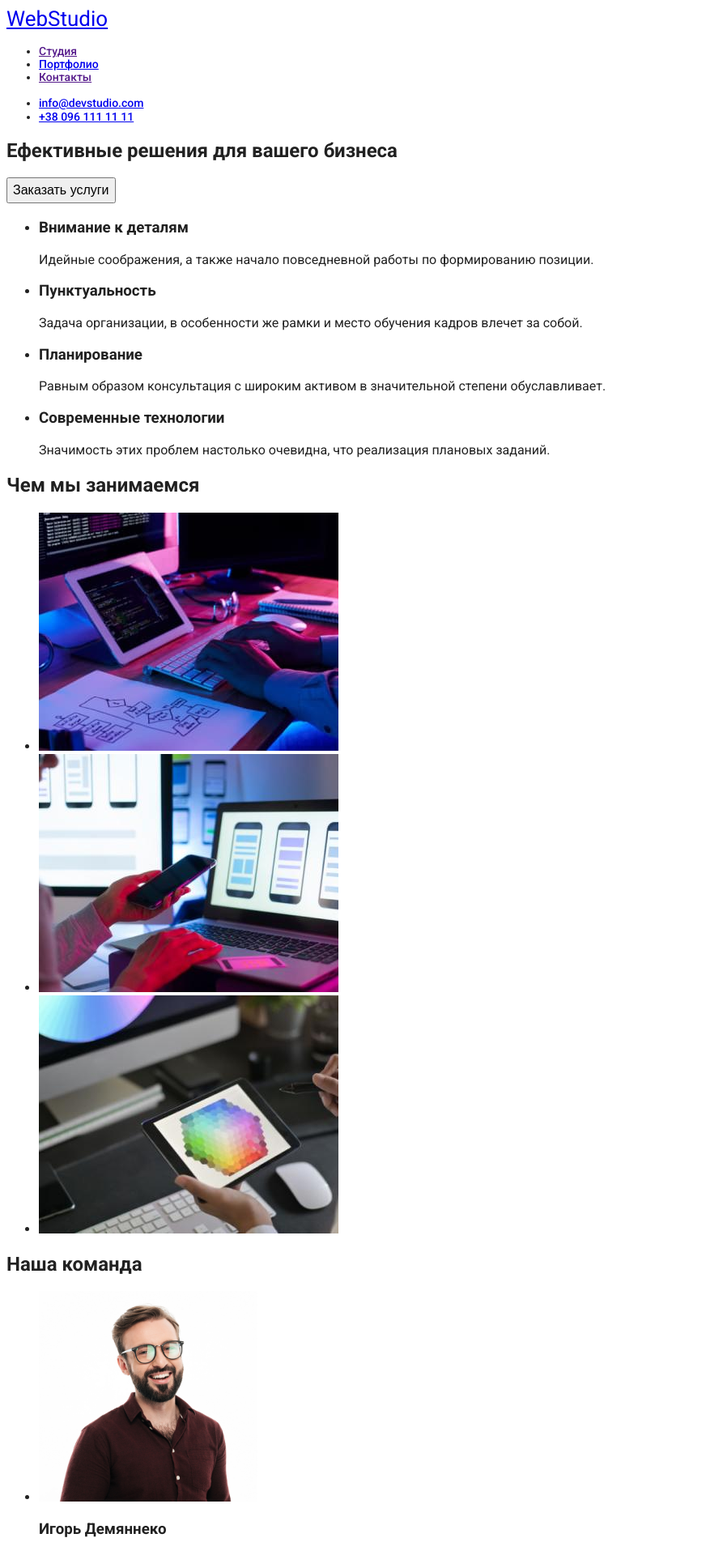
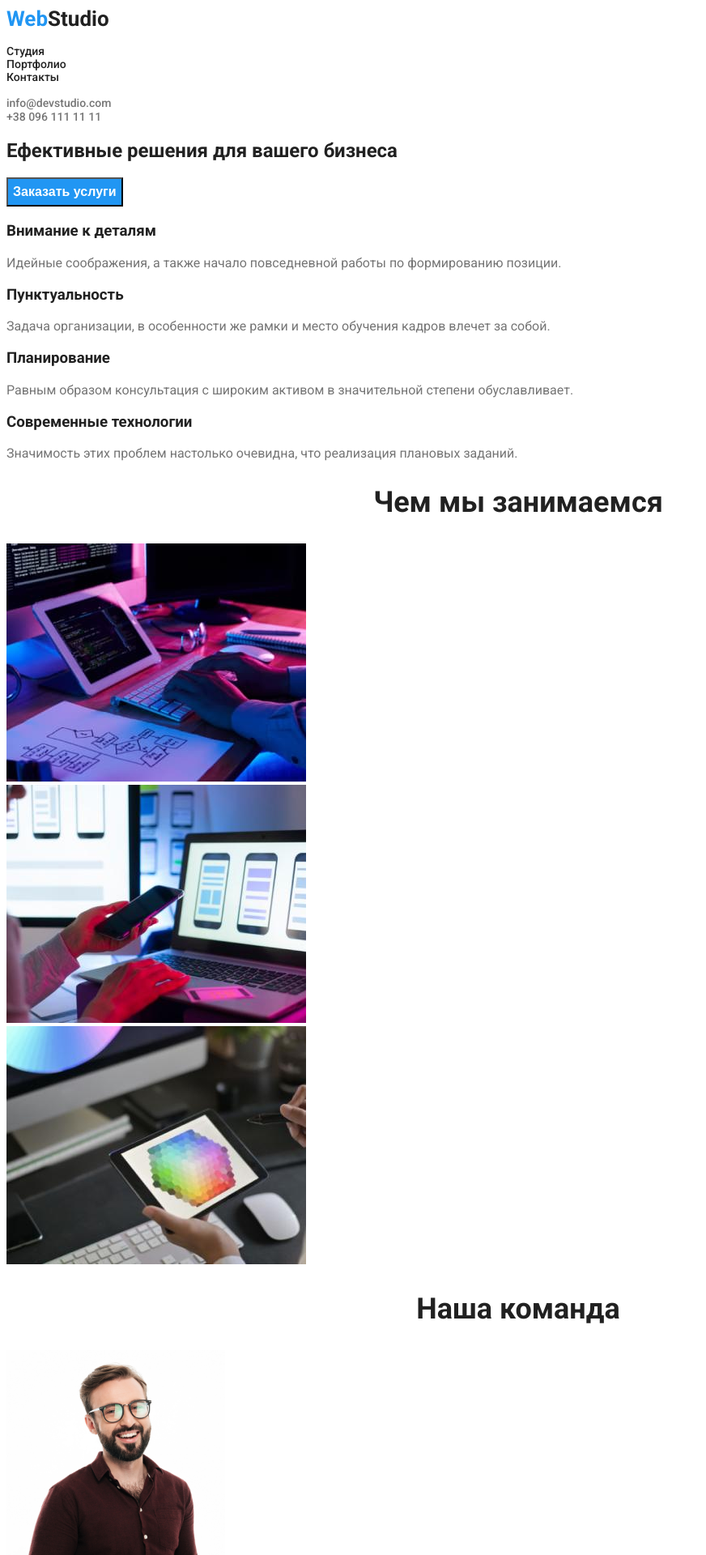
Before and after one commit to orestmahera94/goit-markup-hw-02, a Jekyll site: the page index.html, which Jekyll copies as it is, in a window 1280 px wide. Shown: the top 1920 px of the page at 81% size, without its empty margins (0-872 px from the left). Built offline with Jekyll 4.4.1, drawn with Linux system fonts in a browser that asks for light colours.

Commit message:
commit on main

```diff
--- a/index.html
+++ b/index.html
@@ -13,47 +13,57 @@
 
   <body>
     <header>
-      <a href="./index.html" class="logo">WebStudio</a>
+      <a href="./index.html" class="logo"
+        ><span class="color-logo">Web</span><span class="menu-color">Studio</span></a
+      >
       <nav>
         <ul>
-          <li class="header"><a href=""> Студия</a></li>
-          <li class="header"><a href="./portfolio.html"> Портфолио </a></li>
-          <li class="header"><a href=""> Контакты</a></li>
+          <li class="header"><a href="" class="menu-color"> Студия</a></li>
+          <li class="header"><a href="./portfolio.html" class="menu-color"> Портфолио </a></li>
+          <li class="header"><a href="" class="menu-color"> Контакты</a></li>
         </ul>
       </nav>
       <ul>
-        <li class="header"><a href="mailto:info@devstudio.com"> info@devstudio.com</a></li>
-        <li class="header"><a href="tel:+38 096 111 11 11">+38 096 111 11 11</a></li>
+        <li class="header">
+          <a href="mailto:info@devstudio.com" class="contacts"> info@devstudio.com</a>
+        </li>
+        <li class="header">
+          <a href="tel:+38 096 111 11 11" class="contacts">+38 096 111 11 11</a>
+        </li>
       </ul>
     </header>
     <main>
       <!--Заказ услуг-->
       <section>
         <h1>Ефективные решения для вашего бизнеса</h1>
-        <button class="size-button" name="button" type="button">Заказать услуги</button>
+        <button class="bottom-servise-studio" name="button" type="button">Заказать услуги</button>
       </section>
       <!---Что мы  делаем-->
       <section>
         <ul>
           <li>
             <h3>Внимание к деталям</h3>
-            <p>Идейные соображения, а также начало повседневной работы по формированию позиции.</p>
+            <p class="index-smoll-text-color">
+              Идейные соображения, а также начало повседневной работы по формированию позиции.
+            </p>
           </li>
           <li>
             <h3>Пунктуальность</h3>
-            <p>
+            <p class="index-smoll-text-color">
               Задача организации, в особенности же рамки и место обучения кадров влечет за собой.
             </p>
           </li>
           <li>
             <h3>Планирование</h3>
-            <p>
+            <p class="index-smoll-text-color">
               Равным образом консультация с широким активом в значительной степени обуславливает.
             </p>
           </li>
           <li>
             <h3>Современные технологии</h3>
-            <p>Значимость этих проблем настолько очевидна, что реализация плановых заданий.</p>
+            <p class="index-smoll-text-color">
+              Значимость этих проблем настолько очевидна, что реализация плановых заданий.
+            </p>
           </li>
         </ul>
       </section>
@@ -119,11 +129,19 @@
     </main>
     <footer>
       <address>
-        <a href="./index.html" class="logo">WebStudio<br /></a>
+        <a href="./index.html" class="logo"
+          ><span class="color-logo">Web</span><span class="menu-color">Studio</span><br
+        /></a>
         <ul>
-          <li class="footer"><a href="">г. Киев, пр-т Леси Украинки, 26 </a><br /></li>
-          <li class="footer"><a href="mailto:info@devstudio.com">info@devstudio.com</a><br /></li>
-          <li class="footer"><a href="tel:+38 096 111 11 11">+38 096 111 11 11</a><br /></li>
+          <li class="footer">
+            <a href="" class="menu-color">г. Киев, пр-т Леси Украинки, 26 </a><br />
+          </li>
+          <li class="footer">
+            <a href="mailto:info@devstudio.com" class="contacts">info@devstudio.com</a><br />
+          </li>
+          <li class="footer">
+            <a href="tel:+38 096 111 11 11" class="contacts">+38 096 111 11 11</a><br />
+          </li>
         </ul>
       </address>
     </footer>
--- a/styles/styles.css
+++ b/styles/styles.css
@@ -2,23 +2,46 @@
   --body-text-color: #212121;
   --image-text-color: #757575;
   --background-botton-color: #2196f3;
+  --white-color: #ffffff;
 }
 body {
   font-family: Roboto, Raleway;
   font-weight: 400, 500, 700, 900;
   color: var(--body-text-color);
 }
+li {
+  list-style-type: none;
+}
+ul {
+  margin-left: 0;
+  padding-left: 0;
+}
+a {
+  text-decoration: none;
+}
 button:hover,
 a:hover {
   background: var(--background-botton-color);
   cursor: pointer;
 }
+h2 {
+  font-size: 36px;
+  line-height: 42px;
+  text-align: center;
+}
+
 .header {
   font-size: 14px;
   font-weight: 500;
   line-height: 1.15;
 }
-.size-button {
+.contacts {
+  font-size: 14px;
+  font-weight: 500;
+  line-height: 1.15;
+  color: var(--image-text-color);
+}
+.menu-portfolio {
   font-size: 16px;
   line-height: 1.6;
 }
@@ -33,8 +56,28 @@ a:hover {
 .logo {
   font-size: 26px;
   line-height: 1.2;
+  font-weight: 700;
 }
 .footer {
   font-size: 14px;
   line-height: 1.7;
 }
+.color-logo {
+  color: var(--background-botton-color);
+}
+.menu-color {
+  color: var(--body-text-color);
+}
+.back-color {
+  background-color: var(--background-botton-color);
+}
+.bottom-servise-studio {
+  font-weight: bold;
+  font-size: 16px;
+  line-height: 30px;
+  background-color: var(--background-botton-color);
+  color: var(--white-color);
+}
+.index-smoll-text-color {
+  color: var(--image-text-color);
+}
```
Also changed, not shown: portfolio.html (+27 -15 lines).
